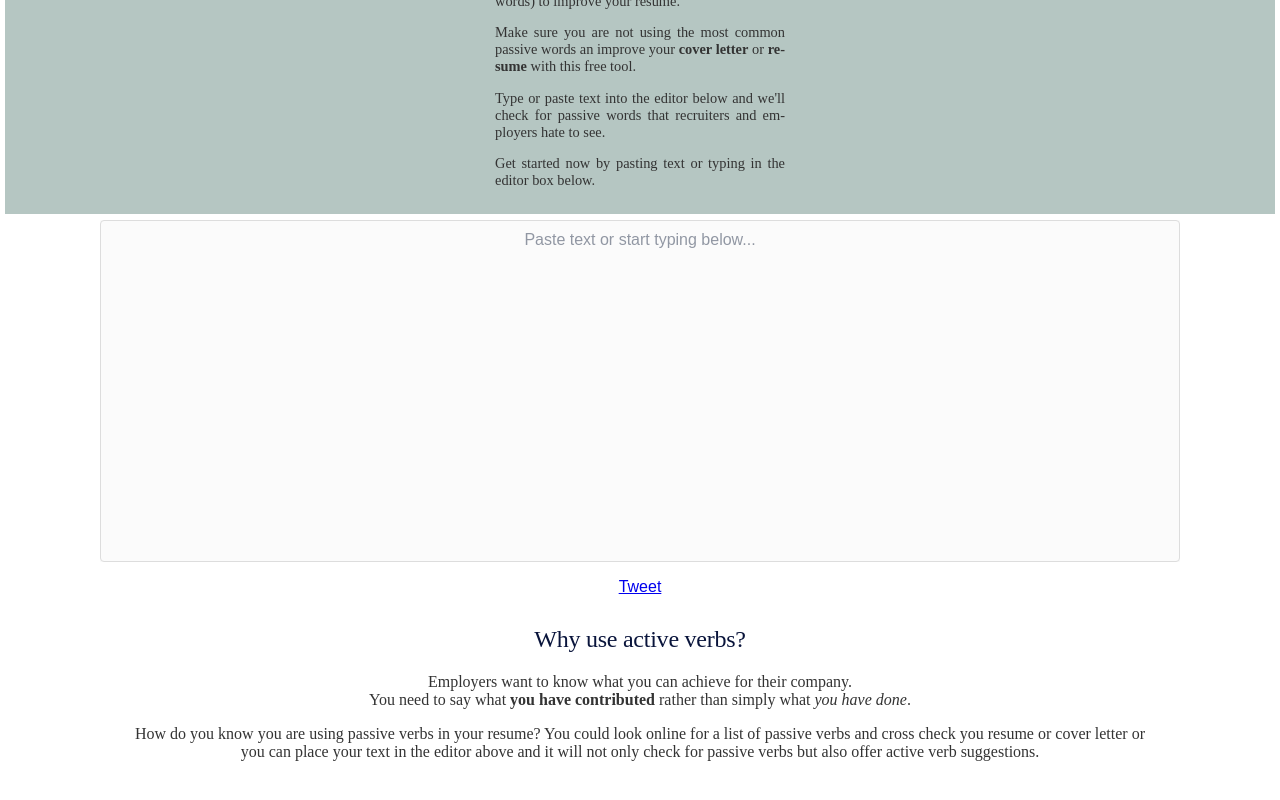
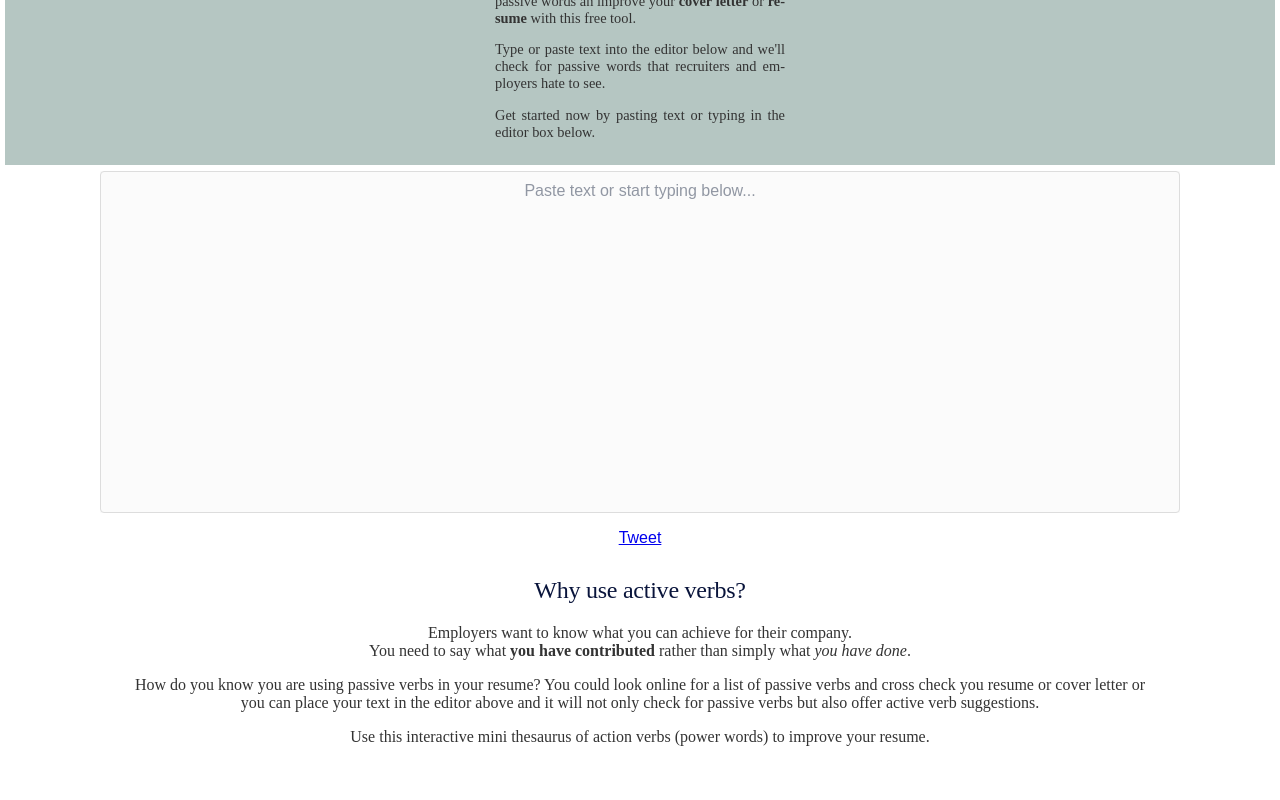
Before and after one commit to pagetribe/wordsmith, a React (Create React App) app: page / in a window 1280 px wide. Shown: the part 396-1196 px from the top of the page. Built offline with nearby package versions, Linux system fonts and the light colour scheme.

Commit message:
moved some text

```diff
--- a/public/index.html
+++ b/public/index.html
@@ -49,7 +49,8 @@
     <div class='tour'>
       <h2>Why use active verbs?</h2>
       <p>Employers want to know what you can achieve for their company.<br> You need to say what <b>you have contributed</b> rather than simply what <i>you have done</i>.</p>
-      <p></p>How do you know you are using passive verbs in your resume? You could look online for a list of passive verbs and cross check you resume or cover letter or you can place your text in the editor above and it will not only check for passive verbs but also offer active verb suggestions.</p>
+      <p>How do you know you are using passive verbs in your resume? You could look online for a list of passive verbs and cross check you resume or cover letter or you can place your text in the editor above and it will not only check for passive verbs but also offer active verb suggestions.</p>
+      <p>Use this interactive mini thesaurus of action verbs (power words) to improve your resume.</p>
     </div>
 
     <!--
--- a/src/App.js
+++ b/src/App.js
@@ -17,13 +17,8 @@ class App extends Component {
           </header>
           <div className="intro">
             <p>Missing the right active words for your cover letter or resume?</p>
-            <p>Interactive Mini thesaurus of action verbs (power words) to improve your resume.<br />
-            <p>
-              Make sure you are not using the most common passive words an improve your <b>cover letter</b> or <b>resume</b> with this free tool.<br />
-            </p>
+            <p>Make sure you are not using the most common passive words an improve your <b>cover letter</b> or <b>resume</b> with this free tool.</p>
             <p>Type or paste text into the editor below and we'll check for passive words that recruiters and employers hate to see.</p>
-            </p>
-
             <p>Get started now by pasting text or typing in the editor box below.</p>
           </div>
         </div>
```
